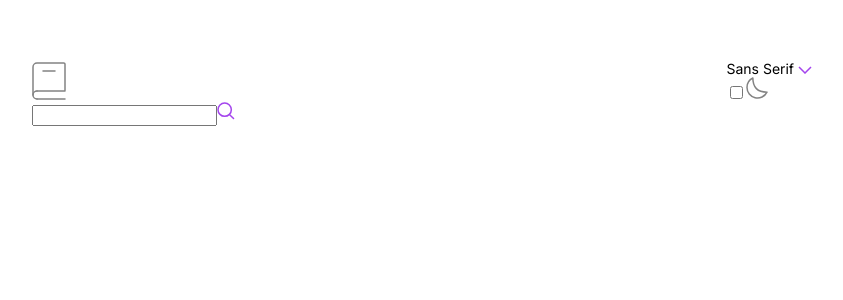
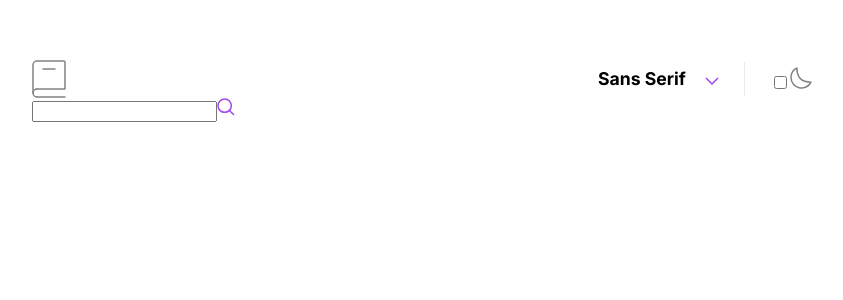
Before and after one commit to towkir/dictionary-web-app, a Vue app: page / in a window 1280 px wide. Shown: the top 300 px of the page, without its empty margins (218-1061 px from the left). Built offline with nearby package versions, Linux system fonts and the light colour scheme.

Commit message:
added font selector as a functional separate component

```diff
--- /dev/null
+++ b/src/components/FontSelector.vue
@@ -0,0 +1,108 @@
+<template>
+  <div class="font-selector">
+    <div
+      class="selected-font"
+      @click="toggleFontPicker"
+    >
+      {{ selectedFont.label }}
+      <img src="@/assets/images/icon-arrow-down.svg" class="icon-dropdown"/>
+    </div>
+    <div
+      v-if="fontPickerOpen"
+      class="font-options"
+    >
+      <span
+        v-for="font in fontOptions"
+        :key="font.value"
+        :class="font.value"
+        @click="chooseFont(font)"
+      >
+        {{font.label}}
+      </span>
+    </div>
+  </div>
+</template>
+
+<script>
+export default {
+  name: 'FontSelector',
+  data() {
+    return {
+      selectedFont: {
+        label: 'Sans Serif',
+        value: 'sans-serif',
+      },
+      fontOptions: [
+        { label: 'Sans Serif', value: 'sans-serif' },
+        { label: 'Serif', value: 'serif' },
+        { label: 'Mono', value: 'monospace' },
+      ],
+      fontPickerOpen: false,
+    }
+  },
+  methods: {
+    toggleFontPicker() {
+      this.fontPickerOpen = !this.fontPickerOpen;
+    },
+    applyFont(font) {
+      window.document.getElementsByTagName('html')[0].setAttribute('font-family', font);
+    },
+    chooseFont(font) {
+      this.selectedFont = font;
+      this.applyFont(font.value);
+      this.fontPickerOpen = false;
+    },
+  }
+}
+</script>
+
+<style>
+.font-selector {
+  cursor: pointer;
+  position: relative;
+}
+
+.font-selector .selected-font {
+  font-size: 1.26rem;
+  line-height: 1.68rem;
+  font-weight: 700;
+}
+
+.font-selector .selected-font .icon-dropdown {
+  margin-left: 15px;
+}
+
+.font-selector .font-options {
+  position: absolute;
+  width: 180px;
+  top: calc(100% + 18px);
+  right: 0;
+  box-shadow: 0 5px 30px var(--shadow-color);
+  border-radius: 16px;
+  padding: 12px 0;
+}
+.font-selector .font-options span {
+  display: block;
+  width: 100%;
+  box-sizing: border-box;
+  font-size: 1.26rem;
+  font-weight: 700;
+  padding: 12px 24px;
+}
+
+.font-selector .font-options span:hover {
+  color: var(--purple);
+}
+
+.font-selector .font-options span.sans-serif {
+  font-family: 'Inter', sans-serif;
+}
+
+.font-selector .font-options span.serif {
+  font-family: 'Lora', serif;
+}
+
+.font-selector .font-options span.monospace {
+  font-family: 'Inconsolata', monospace;
+}
+</style>
--- a/src/components/Header.vue
+++ b/src/components/Header.vue
@@ -2,10 +2,7 @@
   <div class="header">
     <img src="@/assets/images/logo.svg" />
     <div class="settings">
-      <div class="font-selector">
-        Sans Serif
-        <img src="@/assets/images/icon-arrow-down.svg"/>
-      </div>
+      <font-selector />
       <div class="vertical-separator"></div>
       <div class="theme-toggler">
         <input type="checkbox">
@@ -16,7 +13,9 @@
 </template>
 
 <script>
+import FontSelector from './FontSelector.vue'
 export default {
+  components: { FontSelector },
   name: 'Header',
 }
 </script>
@@ -27,4 +26,16 @@ export default {
   align-items: center;
   justify-content: space-between;
 }
+
+.header .settings {
+  display: flex;
+  align-items: center;
+}
+
+.header .settings .vertical-separator {
+  width: 1px;
+  height: 34px;
+  background-color: var(--grey-variant-2);
+  margin: 0 25px;
+}
 </style>
```
